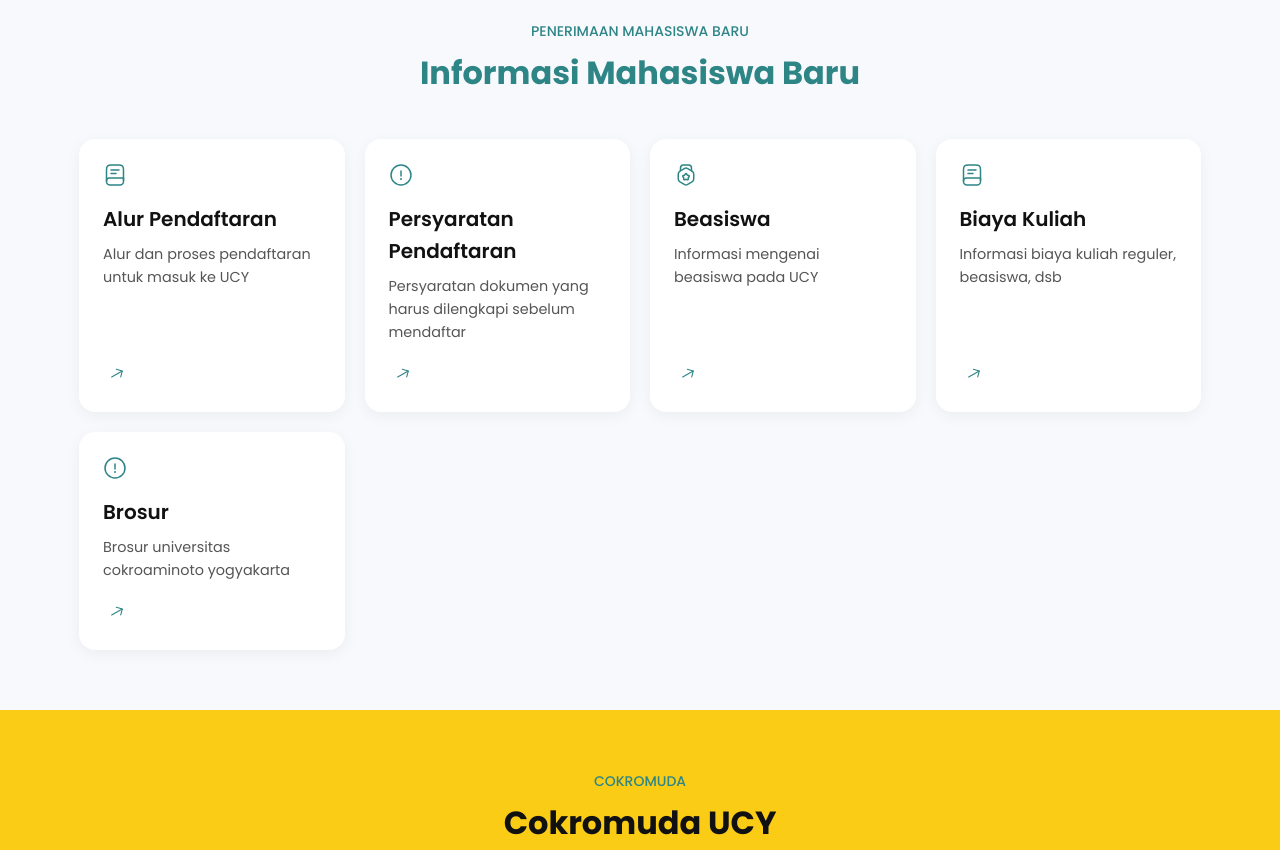
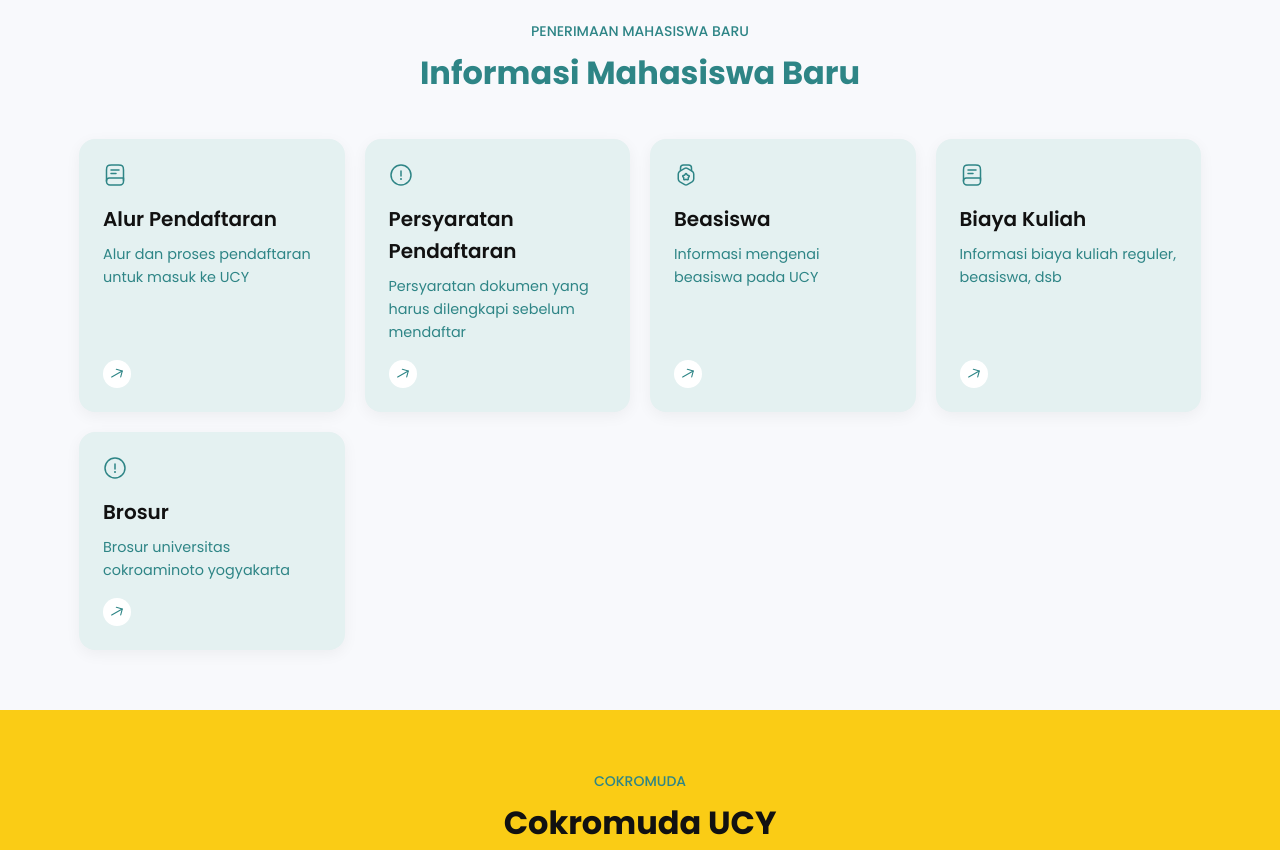
Before and after one commit to CallMeJaja/UCY-CLONE, a plain HTML site: page index.html in a window 1280 px wide. Shown: the part 740-1590 px from the top of the page. Drawn offline with Linux system fonts and the light colour scheme.

Commit message:
style: update CSS for improved readability and smooth scrolling
- Add smooth scrolling behavior to the body for better user experience
- Adjust background and text colors in `.info-card` for better contrast
- Increase image width in `.cokromuda-card` for better visibility
- Fix quotes formatting in `.testimoni-text` for consistency

```diff
--- a/css/style.css
+++ b/css/style.css
@@ -17,6 +17,7 @@
   line-height: 1.6;
   color: #333;
   background-color: #f8f9fc;
+  scroll-behavior: smooth;
 }
 
 .container {
@@ -283,7 +284,7 @@
 }
 
 .info-card {
-  background-color: #ffffff;
+  background-color: #e4f1f1;
   padding: 24px;
   border-radius: 16px;
   box-shadow: 0 4px 15px rgba(0, 0, 0, 0.05);
@@ -311,7 +312,7 @@
 
 .info-card p {
   font-size: 0.9rem;
-  color: #555;
+  color: #2E8586;
   flex-grow: 1;
   margin-bottom: 16px;
 }
@@ -355,7 +356,7 @@
 }
 
 .cokromuda-card img {
-  width: 20px;
+  width: 32px;
 }
 
 /* ==========================================================================
@@ -552,7 +553,7 @@
   max-height: 5em;
   overflow: hidden;
   text-overflow: ellipsis;
-  quotes: "\201C" "\201D" "\2018" "\2019";
+  quotes: "\201C""\201D""\2018""\2019";
 }
 
 .testimoni-card-content .testimoni-text::before {
```
